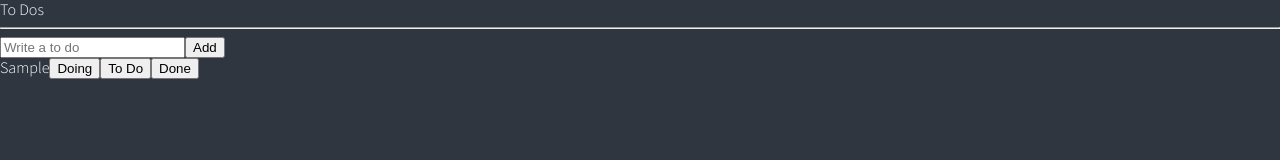
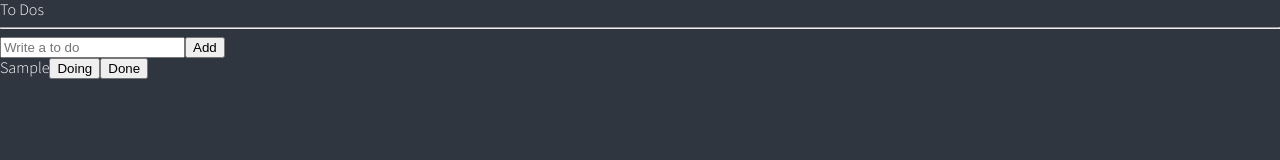
Before and after one commit to CHAEWONSEOK98/make-react, a React (Create React App) app in the folder master-cra/: page / in a window 1280 px wide. Both pictures are taken after typing "Sample" into the empty fields and a click on the button "Add". Shown: the top 160 px of the page. Built offline with nearby package versions, Linux system fonts and the light colour scheme.

Commit message:
add category

```diff
--- a/master-cra/src/components/ToDo.tsx
+++ b/master-cra/src/components/ToDo.tsx
@@ -1,12 +1,32 @@
-import { IToDo } from "../atom";
+import { IToDo, toDoState } from "../atom";
+import React from "react";
+import { useSetRecoilState } from "recoil";
 
-function ToDo({ text }: IToDo) {
+function ToDo({ text, id, category }: IToDo) {
+  const setToDos = useSetRecoilState(toDoState);
+  const onClick = (event: React.MouseEvent<HTMLButtonElement>) => {
+    const {
+      currentTarget: { name },
+    } = event;
+  };
   return (
     <li>
       <span>{text}</span>
-      <button>Doing</button>
-      <button>To Do</button>
-      <button>Done</button>
+      {category !== "DOING" && (
+        <button name="DOING" onClick={onClick}>
+          Doing
+        </button>
+      )}
+      {category !== "TO_DO" && (
+        <button name="TO_DO" onClick={onClick}>
+          To Do
+        </button>
+      )}
+      {category !== "DONE" && (
+        <button name="DONE" onClick={onClick}>
+          Done
+        </button>
+      )}
     </li>
   );
 }
--- a/master-cra/src/components/ToDoList.tsx
+++ b/master-cra/src/components/ToDoList.tsx
@@ -16,7 +16,12 @@ function ToDoList() {
       <CreateToDo />
       <ul>
         {toDos.map((toDo) => (
-          <ToDo key={toDo.id} {...toDo} />
+          <ToDo
+            key={toDo.id}
+            /*{...toDo}*/ text={toDo.text}
+            category={toDo.category}
+            id={toDo.id}
+          />
         ))}
       </ul>
     </div>
```
